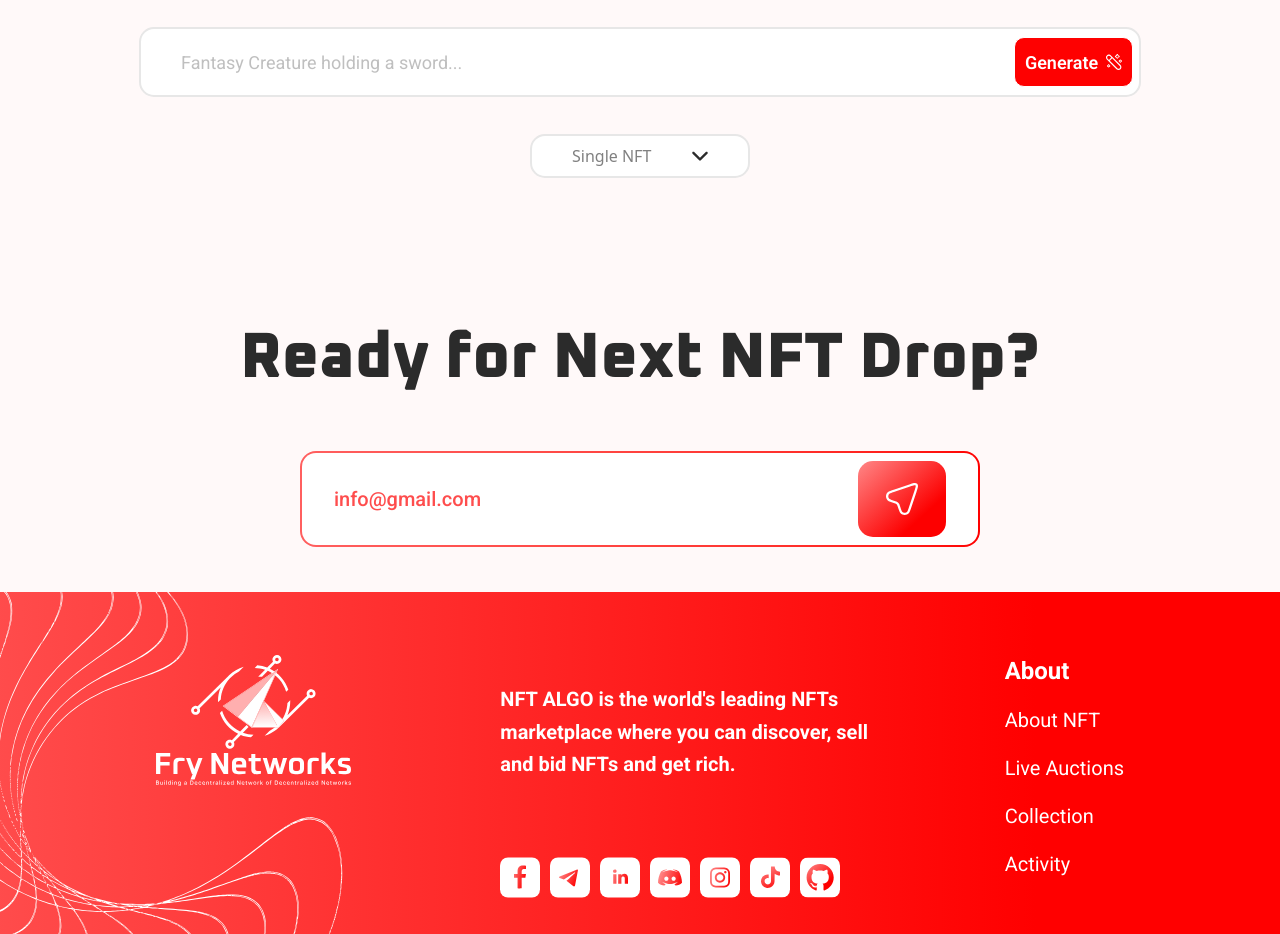
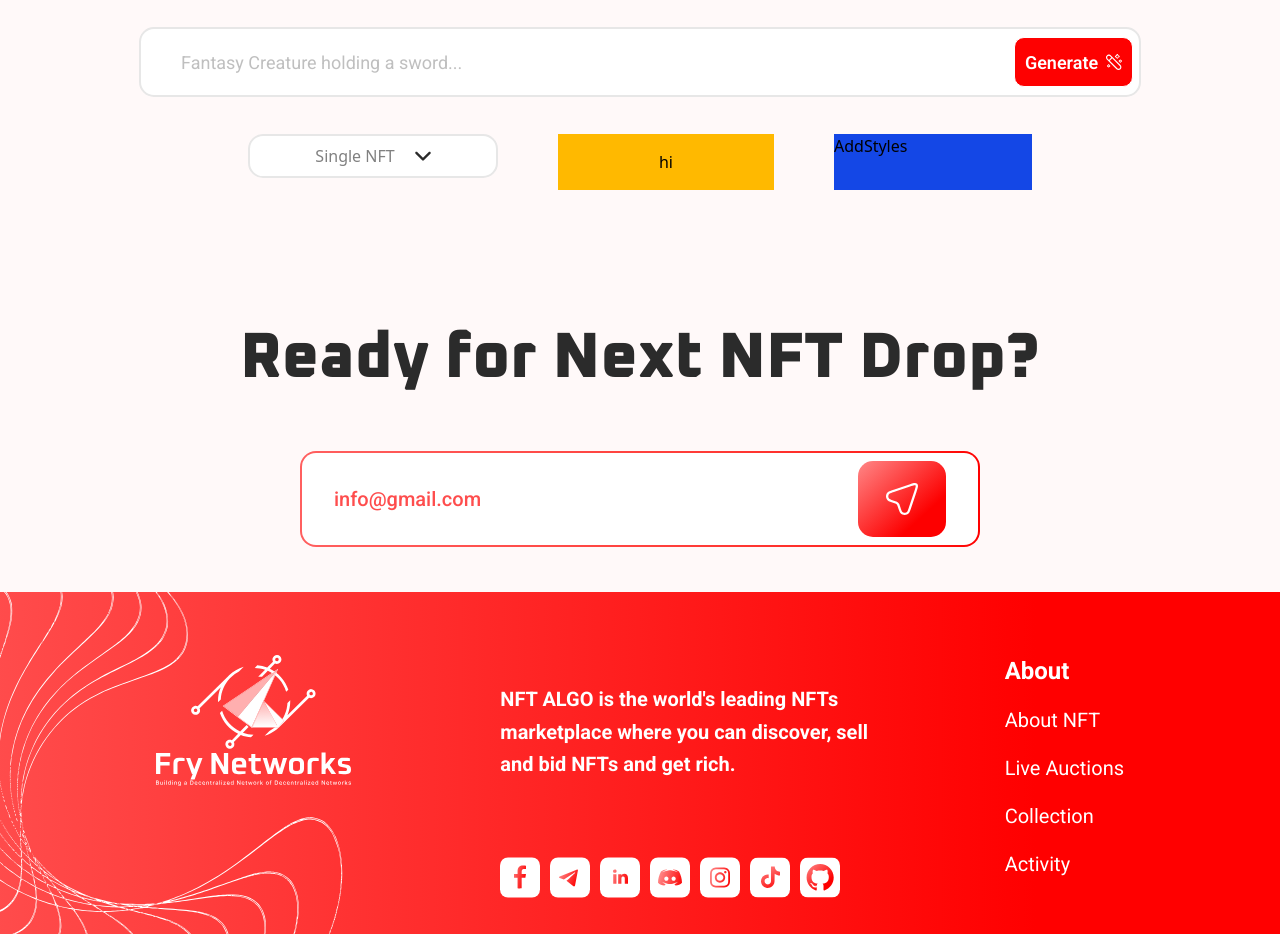
Before and after one commit to muznahrehman21/NFT, a React (Vite) app: page /second in a window 1280 px wide. Shown: the part 920-1854 px from the top of the page. Built offline with nearby package versions, Linux system fonts and the light colour scheme.

Commit message:
minor changes

```diff
--- /dev/null
+++ b/src/components/AddStyles.jsx
@@ -0,0 +1,7 @@
+import React from "react";
+
+function AddStyles() {
+  return <div className="bg-blue-700 w-[198px] h-14">AddStyles</div>;
+}
+
+export default AddStyles;
--- a/src/components/Dropdown.jsx
+++ b/src/components/Dropdown.jsx
@@ -9,14 +9,13 @@ export default function Dropdown({ selected, setSelected }) {
   ];
 
   return (
-    <div className="relative w-[220px] h-14">
+    <div className="relative w-[250px] h-14">
       <button
         onClick={() => setIsOpen(!isOpen)}
-        className="flex justify-between items-center bg-white px-10 py-2 border-[#E7E7E7] border-[2.8px] rounded-[15px] w-full text-[#808080] text-[16px]"
+        className="flex justify-center items-center gap-3 bg-white px-8 py-2 border-[#E7E7E7] border-[2.8px] rounded-[15px] w-full text-[#808080] text-[16px]"
       >
         {selected}
 
-        {/* Flip-style animation using scaleY */}
         <img
           src="/arrowdown.svg"
           alt="arrow"
--- a/src/components/InputMaster.jsx
+++ b/src/components/InputMaster.jsx
@@ -2,6 +2,8 @@ import Input from "./input/Input";
 import Button1 from "./buttons/Button1";
 import Dropdown from "./Dropdown";
 import { useState } from "react";
+import Supply from "./Supply";
+import AddStyles from "./AddStyles";
 
 function InputMaster() {
   const [selected, setSelected] = useState("Single NFT");
@@ -27,8 +29,10 @@ function InputMaster() {
           className="top-1/2 right-2 absolute flex justify-center items-center -translate-y-1/2 transform"
         />
       </div>
-      <div className="flex justify-center mt-50">
+      <div className="flex justify-between gap-15 mt-50">
         <Dropdown selected={selected} setSelected={setSelected} />
+        <Supply />
+        <AddStyles />
       </div>
     </div>
   );
--- /dev/null
+++ b/src/components/Supply.jsx
@@ -0,0 +1,11 @@
+import React from "react";
+
+function Supply() {
+  return (
+    <div className="flex justify-center items-center bg-amber-400 w-[216px] h-14">
+      <div> hi</div>
+    </div>
+  );
+}
+
+export default Supply;
```
